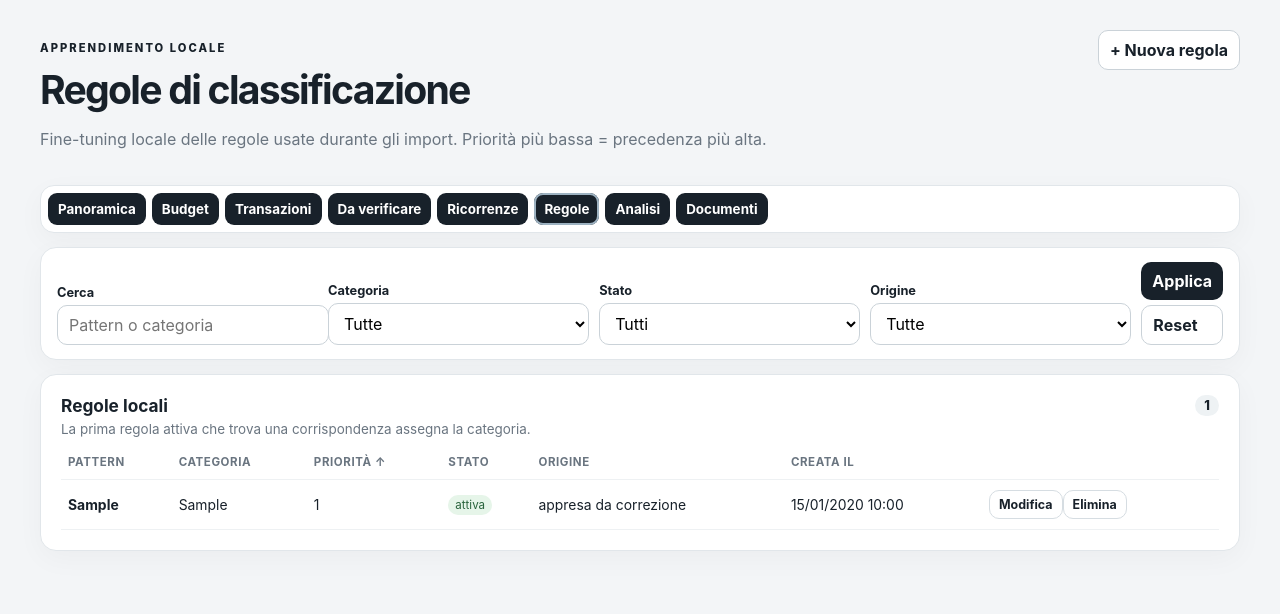
After one commit to mattmoodle/familybudgeting, a FastAPI app: page /rules in a window 1280 px wide. The commit adds this page. Shown: the top 614 px of the page. Run offline with FastAPI, Linux system fonts and the light colour scheme; tables that the repository leaves empty hold one stand-in row (values such as "Sample post").

Commit message:
Add rule tuning page

```diff
--- a/app/templates/dashboard.html
+++ b/app/templates/dashboard.html
@@ -27,6 +27,7 @@
       <a href="/transactions" class="{% if active_page == 'transactions' %}active{% endif %}">Transazioni</a>
       <a href="/review" class="{% if active_page == 'review' %}active{% endif %}">Da verificare{% if review or suspicious %} <span>{{ review|length + suspicious|length }}</span>{% endif %}</a>
       <a href="/recurrences" class="{% if active_page == 'recurrences' %}active{% endif %}">Ricorrenze</a>
+      <a href="/rules">Regole</a>
       <a href="/insights" class="{% if active_page == 'insights' %}active{% endif %}">Analisi</a>
       <a href="/imports" class="{% if active_page == 'imports' %}active{% endif %}">Documenti</a>
     </nav>
--- a/app/templates/imports.html
+++ b/app/templates/imports.html
@@ -13,7 +13,7 @@
     <a class="button secondary" href="/">← Dashboard</a>
   </header>
   <nav class="main-nav" aria-label="Navigazione principale">
-    <a href="/">Panoramica</a><a href="/budget">Budget</a><a href="/transactions">Transazioni</a><a href="/review">Da verificare</a><a href="/recurrences">Ricorrenze</a><a href="/insights">Analisi</a><a href="/imports" class="active">Documenti</a>
+    <a href="/">Panoramica</a><a href="/budget">Budget</a><a href="/transactions">Transazioni</a><a href="/review">Da verificare</a><a href="/recurrences">Ricorrenze</a><a href="/rules">Regole</a><a href="/insights">Analisi</a><a href="/imports" class="active">Documenti</a>
   </nav>
   <section class="panel filters-panel">
     <form method="get" class="filters transaction-filters">
--- /dev/null
+++ b/app/templates/rules.html
@@ -0,0 +1,49 @@
+<!doctype html>
+<html lang="it">
+<head>
+  <meta charset="utf-8">
+  <meta name="viewport" content="width=device-width,initial-scale=1">
+  <title>Regole · Family Budget</title>
+  <link rel="stylesheet" href="/static/app.css">
+</head>
+<body>
+<main class="container">
+  <header class="topbar">
+    <div><p class="eyebrow">APPRENDIMENTO LOCALE</p><h1>Regole di classificazione</h1><p class="muted">Fine-tuning locale delle regole usate durante gli import. Priorità più bassa = precedenza più alta.</p></div>
+    <button type="button" class="button secondary" onclick="openCreateRule()">+ Nuova regola</button>
+  </header>
+  <nav class="main-nav" aria-label="Navigazione principale">
+    <a href="/">Panoramica</a><a href="/budget">Budget</a><a href="/transactions">Transazioni</a><a href="/review">Da verificare</a><a href="/recurrences">Ricorrenze</a><a href="/rules" class="active">Regole</a><a href="/insights">Analisi</a><a href="/imports">Documenti</a>
+  </nav>
+  <section class="panel filters-panel">
+    <form method="get" class="filters transaction-filters">
+      <div><label>Cerca</label><input type="search" name="rules_q" value="{{ rule_filters.q }}" placeholder="Pattern o categoria"></div>
+      <div><label>Categoria</label><select name="rules_category"><option value="">Tutte</option>{% for category in categories %}<option value="{{ category.name }}" {% if rule_filters.category == category.name %}selected{% endif %}>{{ category.name }}</option>{% endfor %}</select></div>
+      <div><label>Stato</label><select name="rules_status"><option value="">Tutti</option><option value="active" {% if rule_filters.status == 'active' %}selected{% endif %}>Attive</option><option value="inactive" {% if rule_filters.status == 'inactive' %}selected{% endif %}>Disattivate</option></select></div>
+      <div><label>Origine</label><select name="rules_source"><option value="">Tutte</option><option value="learned" {% if rule_filters.source == 'learned' %}selected{% endif %}>Apprese da correzione</option><option value="manual" {% if rule_filters.source == 'manual' %}selected{% endif %}>Aggiunte manualmente</option></select></div>
+      <div class="filter-actions"><button type="submit">Applica</button><a class="button secondary" href="/rules">Reset</a></div>
+    </form>
+  </section>
+  <section class="panel">
+    <div class="panel-heading"><div><h2>Regole locali</h2><p class="muted small">La prima regola attiva che trova una corrispondenza assegna la categoria.</p></div><span class="count-badge">{{ rules|length }}</span></div>
+    {% if rules %}
+    <div class="table-wrap"><table><thead><tr>
+      {% set headers = [('pattern', 'Pattern'), ('category', 'Categoria'), ('priority', 'Priorità'), ('active', 'Stato'), ('created_from_manual_correction', 'Origine'), ('created_at', 'Creata il')] %}
+      {% for field, label in headers %}<th><a class="sort-link" href="{{ request.url.include_query_params(rules_sort=field, rules_direction='desc' if rule_filters.sort == field and rule_filters.direction == 'asc' else 'asc') }}">{{ label }}{% if rule_filters.sort == field %} {{ '↓' if rule_filters.direction == 'desc' else '↑' }}{% endif %}</a></th>{% endfor %}<th></th>
+    </tr></thead><tbody>
+      {% for rule in rules %}
+      <tr><td><strong>{{ rule.pattern }}</strong></td><td>{{ rule.category }}</td><td>{{ rule.priority }}</td><td><span class="pill {% if rule.active %}ok{% else %}neutral{% endif %}">{{ 'attiva' if rule.active else 'disattivata' }}</span></td><td>{{ 'appresa da correzione' if rule.created_from_manual_correction else 'manuale' }}</td><td>{{ rule.created_at.strftime('%d/%m/%Y %H:%M') }}</td><td class="actions"><button type="button" class="icon-button" onclick='openEditRule({{ rule.id }}, {{ rule.pattern|tojson }}, {{ rule.category|tojson }}, {{ rule.priority }}, {{ 'true' if rule.active else 'false' }})'>Modifica</button><button type="button" class="icon-button" onclick='deleteRule({{ rule.id }}, {{ rule.pattern|tojson }})'>Elimina</button></td></tr>
+      {% endfor %}
+    </tbody></table></div>
+    {% else %}<p class="muted empty">Nessuna regola corrisponde ai filtri. Le regole vengono create quando scegli “ricorda regola” durante una correzione, oppure puoi aggiungerne una manualmente.</p>{% endif %}
+  </section>
+</main>
+<dialog id="rule-dialog"><form id="rule-form" class="dialog-form"><div class="dialog-title"><h2 id="rule-dialog-title">Nuova regola</h2><button type="button" class="close" onclick="this.closest('dialog').close()">×</button></div><input type="hidden" id="rule-id"><label>Pattern da riconoscere<input id="rule-pattern" required maxlength="255" placeholder="es. audible, amzn mktp"></label><label>Categoria<select id="rule-category" required>{% for category in categories %}<option value="{{ category.name }}">{{ category.name }}</option>{% endfor %}</select></label><label>Priorità<input id="rule-priority" type="number" min="0" max="1000" value="100" required><small class="muted">0 è la precedenza più alta.</small></label><label class="check"><input type="checkbox" id="rule-active" checked> Regola attiva</label><button type="submit">Salva regola</button><p id="rule-status" class="muted small" role="status"></p></form></dialog>
+<script>
+function openCreateRule(){const form=document.getElementById('rule-form');form.reset();document.getElementById('rule-id').value='';document.getElementById('rule-priority').value='100';document.getElementById('rule-active').checked=true;document.getElementById('rule-dialog-title').textContent='Nuova regola';document.getElementById('rule-status').textContent='';document.getElementById('rule-dialog').showModal();}
+function openEditRule(id,pattern,category,priority,active){document.getElementById('rule-id').value=id;document.getElementById('rule-pattern').value=pattern;document.getElementById('rule-category').value=category;document.getElementById('rule-priority').value=priority;document.getElementById('rule-active').checked=active;document.getElementById('rule-dialog-title').textContent='Modifica regola';document.getElementById('rule-status').textContent='';document.getElementById('rule-dialog').showModal();}
+document.getElementById('rule-form').addEventListener('submit',async event=>{event.preventDefault();const id=document.getElementById('rule-id').value,status=document.getElementById('rule-status'),payload={pattern:document.getElementById('rule-pattern').value,category:document.getElementById('rule-category').value,priority:Number(document.getElementById('rule-priority').value),active:document.getElementById('rule-active').checked};status.textContent='Salvataggio…';const response=await fetch(id?`/api/rules/${id}`:'/api/rules',{method:id?'PATCH':'POST',headers:{'Content-Type':'application/json'},body:JSON.stringify(payload)});const data=await response.json();if(response.ok){location.reload()}else status.textContent=data.detail||'Impossibile salvare la regola.';});
+async function deleteRule(id,pattern){if(!confirm(`Eliminare la regola "${pattern}"?`))return;const response=await fetch(`/api/rules/${id}`,{method:'DELETE'});const data=await response.json();if(response.ok)location.reload();else alert(data.detail||'Impossibile eliminare la regola.');}
+</script>
+</body>
+</html>
```
Also changed, not shown: app/api/routes.py (+100 -0 lines), app/schemas/domain.py (+21 -0 lines), tests/test_rules.py (added, +30 -0 lines), README.md.
